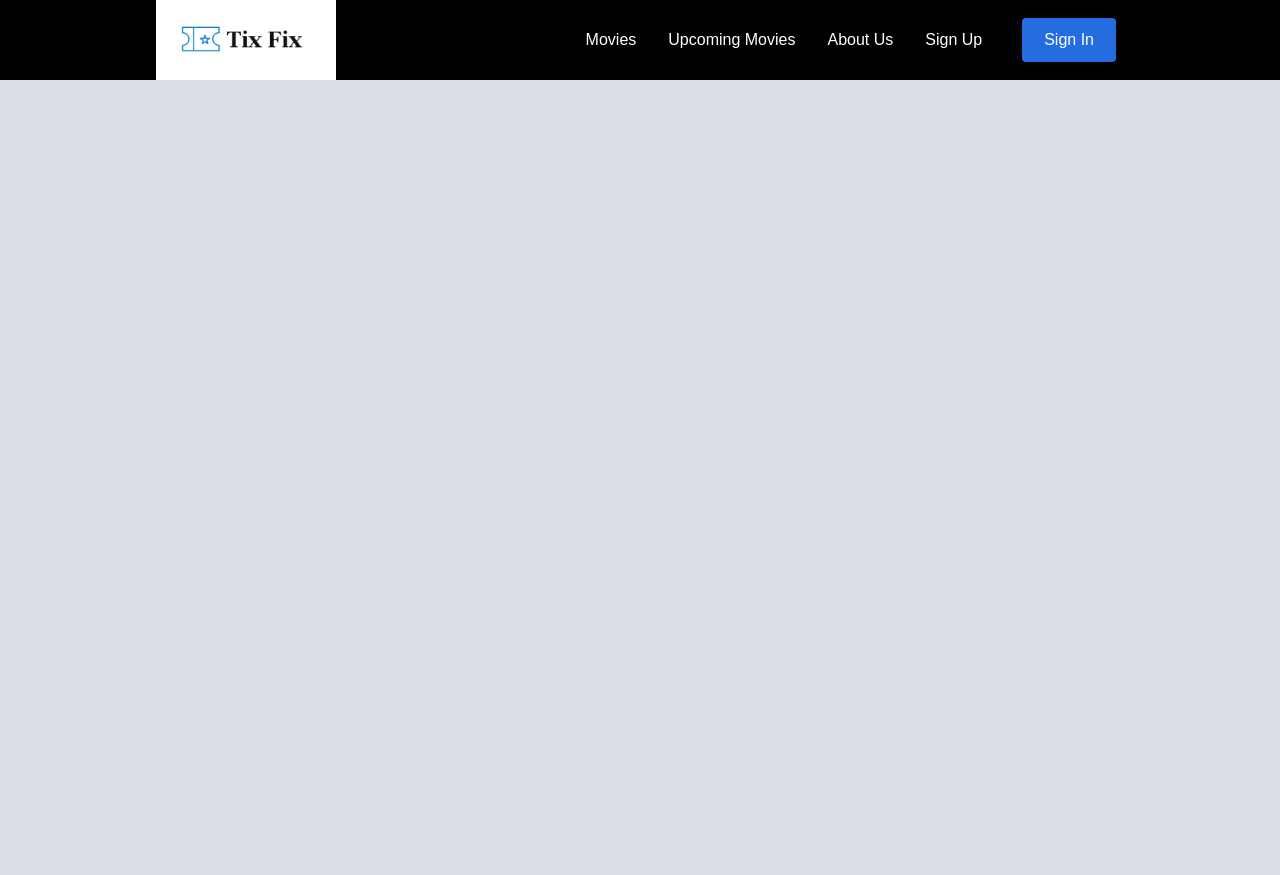
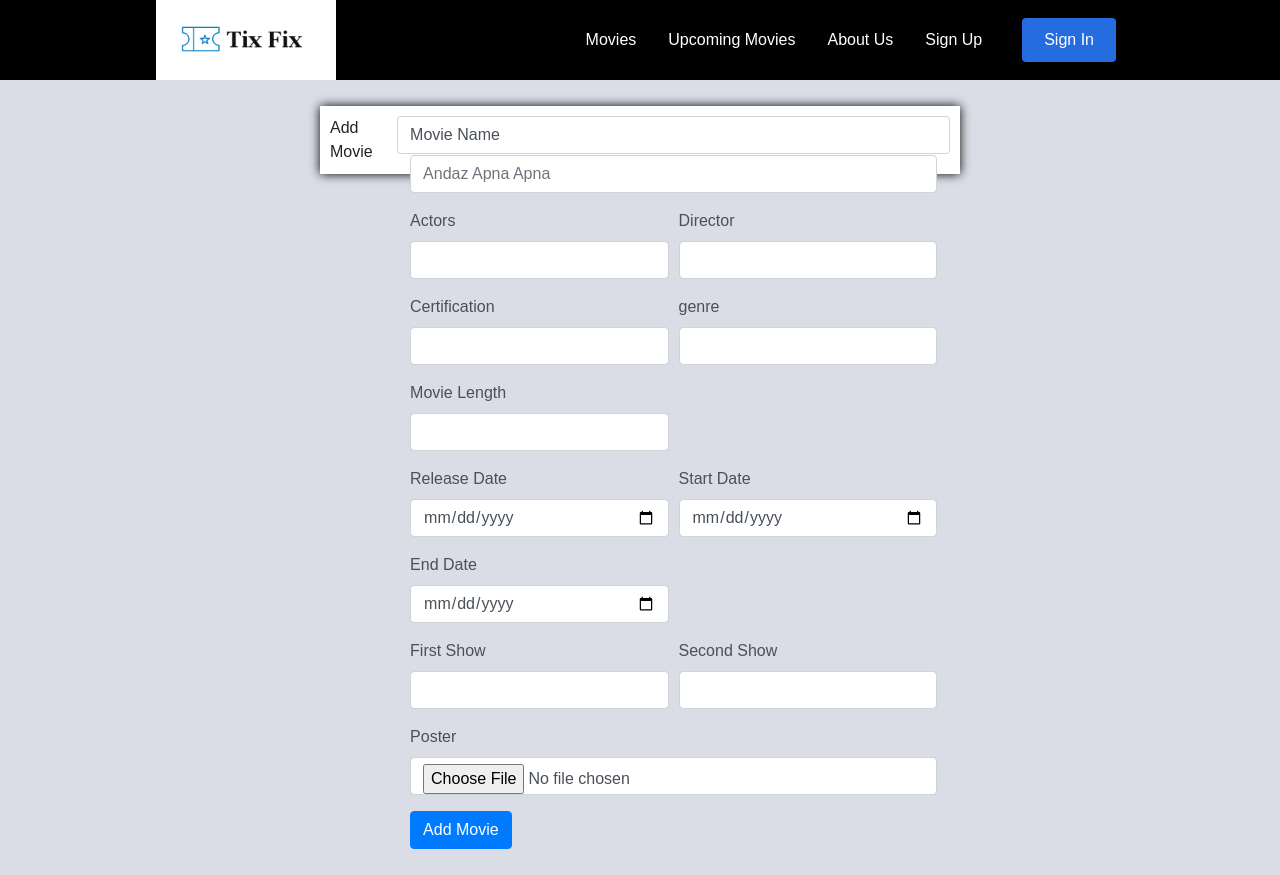
Before and after one commit to ameydeshpande10/TMS_Project, a React (Create React App) app in the folder client/: page /add-movie in a window 1280 px wide. Before the commit the page ends 800 px from the top, so only its background shows below. Built offline with nearby package versions, Linux system fonts and the light colour scheme.

Commit message:
add movie by form completed

```diff
--- a/client/src/App.js
+++ b/client/src/App.js
@@ -15,7 +15,7 @@ import { UpcomingMovies } from "./pages/upcomingMovies";
 import { Logout } from "./pages/logout";
 import { ForgotPassword } from "./pages/ForgotPassword";
 import { ResetPassword } from "./pages/ResetPassword";
-
+import { AddMovie } from "./pages/Admin-path/AddMovie";
 import { reducer, initialstate } from "./reducer/useReducer";
 
 //context api
@@ -40,6 +40,7 @@ const App = () => {
             <Route path="/Upcoming_Movies" element={<UpcomingMovies />} />
             <Route path="/logout" element={<Logout />} />
             <Route path="/forgot_password" element={<ForgotPassword />} />
+            <Route path="/add-movie" element={<AddMovie />} />
             <Route
               path="/reset_password/:id/:token"
               element={<ResetPassword />}
--- /dev/null
+++ b/client/src/pages/Admin-path/AddMovie.js
@@ -0,0 +1,201 @@
+import React, { useState, useRef, useCustomFetchHook } from "react";
+import axios from "axios";
+
+export const AddMovie = () => {
+  const [name, setName] = useState("");
+  const [actors, setActors] = useState("");
+  const [director, setDirector] = useState("");
+  const [certification, setCertification] = useState("");
+  const [genre, setGenre] = useState("");
+  const [movie_length, setMovie_length] = useState();
+  const [release_date, setRelease_date] = useState();
+  const [start_date, setStart_date] = useState();
+  const [end_date, setEnd_date] = useState();
+  const [first_show, setFirst_show] = useState("");
+  const [second_show, setSecond_show] = useState("");
+  const [testImage, setTestImage] = useState(null);
+
+  const [message, setMessage] = useState("");
+
+  async function AddMovie(e) {
+    e.preventDefault();
+
+    const formData = new FormData();
+    formData.append("testImage", testImage);
+
+    const config = {
+      headers: {
+        "content-type": "multipart/form-data",
+      },
+    };
+
+    try {
+      await axios
+        .post(
+          "http://localhost:3001/movie/add-movie",
+          {
+            name,
+            actors,
+            director,
+            certification,
+            genre,
+            movie_length,
+            release_date,
+            start_date,
+            end_date,
+            first_show,
+            second_show,
+            testImage: testImage,
+          },
+          config
+        )
+        .then((res) => {
+          console.log(res.data.message);
+          setMessage(res.data.message);
+        });
+    } catch (error) {
+      setMessage(Response.data.message);
+      console.log(error);
+    }
+  }
+
+  return (
+    <div
+      style={{
+        backgroundColor: "white",
+        margin: "2% auto",
+        boxShadow: "0px 0px 10px black",
+        width: "50vw",
+        padding: "10px",
+      }}
+      className="container d-flex justify-content-center "
+    >
+      <div className="banner ">Add Movie</div>
+      <form className="form-control" onSubmit={AddMovie}>
+        {/*onSubmit={signup}*/}
+        <div className="form-group">
+          <label>Movie Name</label>
+          <input
+            type="name"
+            className="form-control"
+            placeholder="Andaz Apna Apna"
+            onChange={(e) => setName(e.target.value)}
+          />
+          {/* onChange={(e) => setName(e.target.value)}*/}
+        </div>
+
+        <div className="form-row">
+          <div className="form-group col-md-6">
+            <label>Actors</label>
+            <input
+              type="text"
+              className="form-control"
+              onChange={(e) => setActors(e.target.value)}
+            />
+            {/* onChange={(e) => setCpassword(e.target.value)}*/}
+          </div>
+          <div className="form-group col-md-6">
+            <label>Director</label>
+            <input
+              type="text"
+              className="form-control"
+              onChange={(e) => setDirector(e.target.value)}
+            />
+            {/* onChange={(e) => setPassword(e.target.value)} */}
+          </div>
+        </div>
+        <div className="form-row">
+          <div className="form-group col-md-6">
+            <label>Certification</label>
+            <input
+              type="text"
+              className="form-control"
+              onChange={(e) => setCertification(e.target.value)}
+            />
+            {/* onChange={(e) => setCpassword(e.target.value)}*/}
+          </div>
+          <div className="form-group col-md-6">
+            <label>genre</label>
+            <input
+              type="text"
+              className="form-control"
+              onChange={(e) => setGenre(e.target.value)}
+            />
+            {/* onChange={(e) => setPassword(e.target.value)} */}
+          </div>
+          <div className="form-group col-md-6">
+            <label>Movie Length</label>
+            <input
+              type="Number"
+              className="form-control"
+              onChange={(e) => setMovie_length(e.target.value)}
+            />
+            {/* onChange={(e) => setPassword(e.target.value)} */}
+          </div>
+        </div>
+        <div className="form-row">
+          <div className="form-group col-md-6">
+            <label>Release Date</label>
+            <input
+              type="Date"
+              className="form-control"
+              onChange={(e) => setRelease_date(e.target.value)}
+            />
+            {/* onChange={(e) => setCpassword(e.target.value)}*/}
+          </div>
+          <div className="form-group col-md-6">
+            <label>Start Date</label>
+            <input
+              type="Date"
+              className="form-control"
+              onChange={(e) => setStart_date(e.target.value)}
+            />
+            {/* onChange={(e) => setPassword(e.target.value)} */}
+          </div>
+          <div className="form-group col-md-6">
+            <label>End Date</label>
+            <input
+              type="Date"
+              className="form-control"
+              onChange={(e) => setEnd_date(e.target.value)}
+            />
+            {/* onChange={(e) => setPassword(e.target.value)} */}
+          </div>
+        </div>
+        <div className="form-row">
+          <div className="form-group col-md-6">
+            <label>First Show</label>
+            <input
+              type="text"
+              className="form-control"
+              onChange={(e) => setFirst_show(e.target.value)}
+            />
+            {/* onChange={(e) => setCpassword(e.target.value)}*/}
+          </div>
+          <div className="form-group col-md-6">
+            <label>Second Show</label>
+            <input
+              type="text"
+              className="form-control"
+              onChange={(e) => setSecond_show(e.target.value)}
+            />
+            {/* onChange={(e) => setPassword(e.target.value)} */}
+          </div>
+        </div>
+        <div className="form-group">
+          <label>Poster</label>
+          <input
+            type="file"
+            className="form-control"
+            onChange={(e) => setTestImage(e.target.files[0])}
+          />
+          {/* onChange={(e) => setDate_of_birth(e.target.value.toString())} */}
+        </div>
+        <button type="submit" className="btn btn-primary">
+          Add Movie
+        </button>
+        <div className="alert " role="alert"></div>
+      </form>
+    </div>
+  );
+};
```
Also changed, not shown: 8 other files (tests, documents, lock files or other folders).
